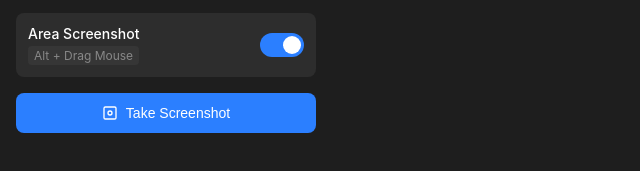
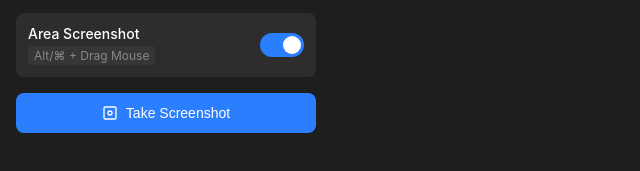
Before and after one commit to punitpalial/eli5, a website built with webpack: page popup.html in a window 1280 px wide. Shown: the part 209-380 px from the top of the page, 0-640 px from the left. Built offline with nearby package versions, Linux system fonts and the light colour scheme; some packages are replaced by stand-ins of ours; no server answers; what @google/generative-ai would draw is missing.

Commit message:
Extension Complete!

```diff
--- a/popup.html
+++ b/popup.html
@@ -39,7 +39,7 @@
         <div class="toggle-container">
             <div class="toggle-label">
                 <span>Area Screenshot</span>
-                <div class="shortcut">Alt + Drag Mouse</div>
+                <div class="shortcut">Alt/⌘ + Drag Mouse</div>
             </div>
             <label class="switch">
                 <input type="checkbox" id="areaScreenshotToggle">
```
